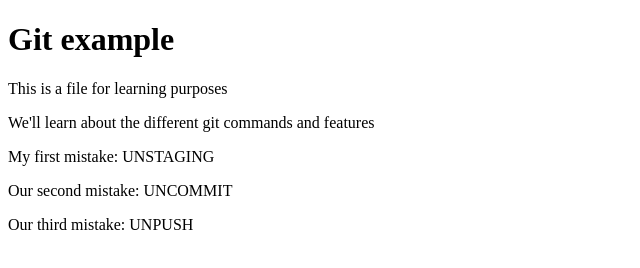
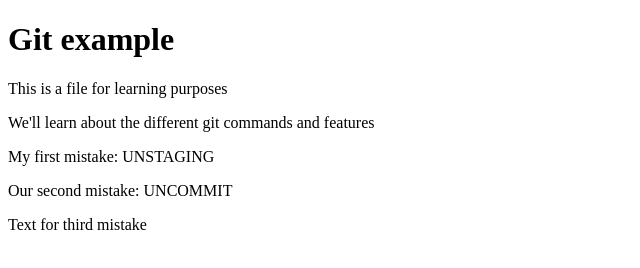
Before and after one commit to kevincastrochavez/git_commands, a plain HTML site: page git_example.html in a window 1280 px wide. Shown: the full height of the page, 0-640 px from the left. Drawn offline with Linux system fonts and the light colour scheme.

Commit message:
commited again

```diff
--- a/git_example.html
+++ b/git_example.html
@@ -20,6 +20,6 @@
     <!-- To uncommit a file, type: git reset --soft HEAD~1 -->
     <!-- Them unstage the file: git reset HEAD <filename> -->
 
-    <p>Our third mistake: UNPUSH</p>
+    <p>Text for third mistake</p>
   </body>
 </html>
```
